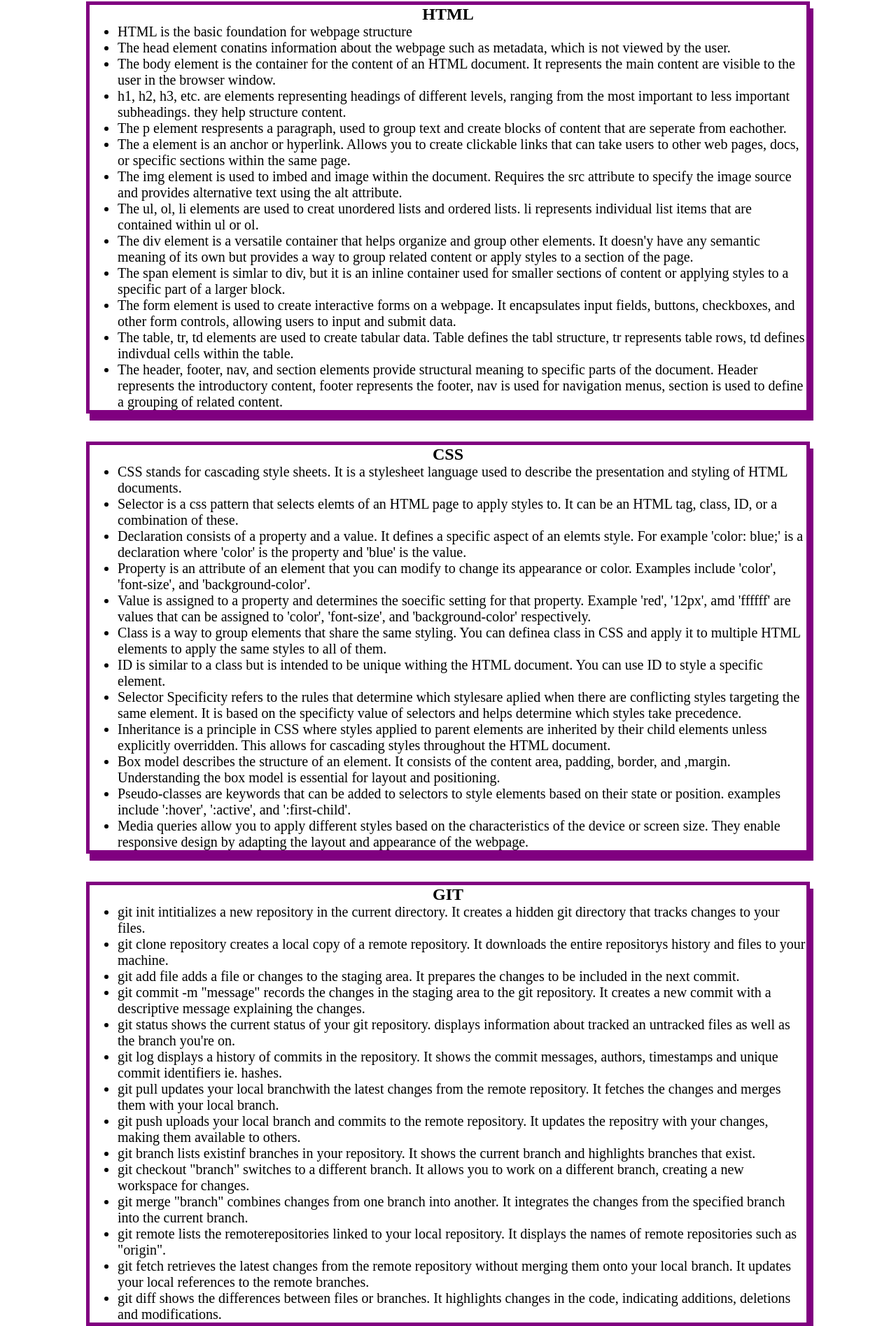
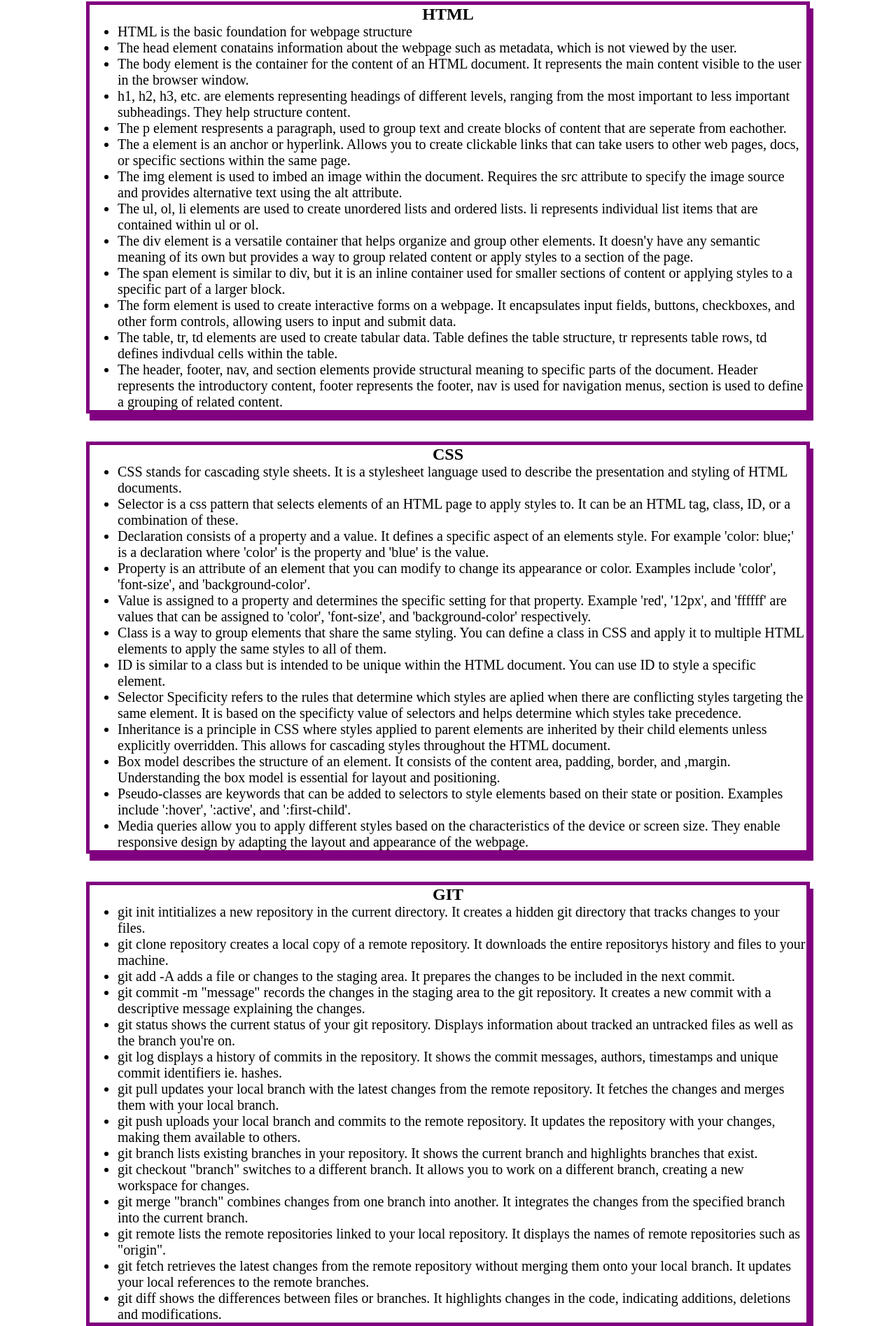
Before and after one commit to ejm730/prework-study-guide, a plain HTML site: page index.html in a window 1280 px wide. Shown: the part 218-2113 px from the top of the page at 70% size. Drawn offline with Linux system fonts and the light colour scheme.

Commit message:
<completed spellcheck>

```diff
--- a/index.html
+++ b/index.html
@@ -19,17 +19,17 @@
         <ul>
 
           <li>HTML is the basic foundation for webpage structure</li>
-          <li>The head element conatins information about the webpage such as metadata, which is not viewed by the user.</li>
-          <li>The body element is the container for the content of an HTML document. It represents the main content are visible to the user in the browser window.</li>
-          <li>h1, h2, h3, etc. are elements representing headings of different levels, ranging from the most important to less important subheadings. they help structure content.</li>
+          <li>The head element conatains information about the webpage such as metadata, which is not viewed by the user.</li>
+          <li>The body element is the container for the content of an HTML document. It represents the main content visible to the user in the browser window.</li>
+          <li>h1, h2, h3, etc. are elements representing headings of different levels, ranging from the most important to less important subheadings. They help structure content.</li>
           <li>The p element respresents a paragraph, used to group text and create blocks of content that are seperate from eachother.</li>
           <li>The a element is an anchor or hyperlink. Allows you to create clickable links that can take users to other web pages, docs, or specific sections within the same page.</li>
-          <li>The img element is used to imbed and image within the document. Requires the src attribute to specify the image source and provides alternative text using the alt attribute.</li>
-          <li>The ul, ol, li elements are used to creat unordered lists and ordered lists. li represents individual list items that are contained within ul or ol.</li>
+          <li>The img element is used to imbed an image within the document. Requires the src attribute to specify the image source and provides alternative text using the alt attribute.</li>
+          <li>The ul, ol, li elements are used to create unordered lists and ordered lists. li represents individual list items that are contained within ul or ol.</li>
           <li>The div element is a versatile container that helps organize and group other elements. It doesn'y have any semantic meaning of its own but provides a way to group related content or apply styles to a section of the page.</li>
-          <li>The span element is simlar to div, but it is an inline container used for smaller sections of  content or applying styles to a specific part of a larger block.</li>
+          <li>The span element is similar to div, but it is an inline container used for smaller sections of content or applying styles to a specific part of a larger block.</li>
           <li>The form element is used to create interactive forms on a webpage. It encapsulates input fields, buttons, checkboxes, and other form controls, allowing users to input and submit data.</li>
-          <li>The table, tr, td elements are used to create tabular data. Table defines the tabl structure, tr represents table rows, td defines indivdual cells within the table.</li>
+          <li>The table, tr, td elements are used to create tabular data. Table defines the table structure, tr represents table rows, td defines indivdual cells within the table.</li>
           <li>The header, footer, nav, and section elements provide structural meaning to specific parts of the document. Header represents the introductory content, footer represents the footer, nav is used for navigation menus, section is used to define a grouping of related content.</li>
 
 
@@ -43,16 +43,16 @@
         <ul>
 
           <li>CSS stands for cascading style sheets. It is a stylesheet language used to describe the presentation and styling of HTML documents.</li>
-          <li>Selector is a css pattern that selects elemts of an HTML page to apply styles to. It can be an HTML tag, class, ID, or a combination of these.</li>
-          <li>Declaration consists of a property and a value. It defines a specific aspect of an elemts style. For example 'color: blue;' is a declaration where 'color' is the property and 'blue' is the value.</li>
+          <li>Selector is a css pattern that selects elements of an HTML page to apply styles to. It can be an HTML tag, class, ID, or a combination of these.</li>
+          <li>Declaration consists of a property and a value. It defines a specific aspect of an elements style. For example 'color: blue;' is a declaration where 'color' is the property and 'blue' is the value.</li>
           <li>Property is an attribute of an element that you can modify to change its appearance or color. Examples include 'color', 'font-size', and 'background-color'.</li>
-          <li>Value is assigned to a property and determines the soecific setting for that property. Example 'red', '12px', amd 'ffffff' are values that can be assigned to 'color', 'font-size', and 'background-color' respectively.</li>
-          <li>Class is a way to group elements that share the same styling. You can definea class in CSS and apply it to multiple HTML elements to apply the same styles to all of them. </li>
-          <li>ID is similar to a class but is intended to be unique withing the HTML document. You can use ID to style a specific element.</li>
-          <li>Selector Specificity refers to the rules that determine which stylesare aplied when there are conflicting styles targeting the same element. It is based on the specificty value of selectors and helps determine which styles take precedence.</li>
+          <li>Value is assigned to a property and determines the specific setting for that property. Example 'red', '12px', and 'ffffff' are values that can be assigned to 'color', 'font-size', and 'background-color' respectively.</li>
+          <li>Class is a way to group elements that share the same styling. You can define a class in CSS and apply it to multiple HTML elements to apply the same styles to all of them. </li>
+          <li>ID is similar to a class but is intended to be unique within the HTML document. You can use ID to style a specific element.</li>
+          <li>Selector Specificity refers to the rules that determine which styles are aplied when there are conflicting styles targeting the same element. It is based on the specificty value of selectors and helps determine which styles take precedence.</li>
           <li>Inheritance is a principle in CSS where styles applied to parent elements are inherited by their child elements unless explicitly overridden. This allows for cascading styles throughout the HTML document.</li>
           <li>Box model describes the structure of an element. It consists of the content area, padding, border, and ,margin. Understanding the box model is essential for layout and positioning.</li>
-          <li>Pseudo-classes are keywords that can be added to selectors to style elements based on their state or position. examples include ':hover', ':active', and ':first-child'.</li>
+          <li>Pseudo-classes are keywords that can be added to selectors to style elements based on their state or position. Examples include ':hover', ':active', and ':first-child'.</li>
           <li>Media queries allow you to apply different styles based on the characteristics of the device or screen size. They enable responsive design by adapting the layout and appearance of the webpage.</li>
 
 
@@ -66,16 +66,16 @@
 
           <li>git init intitializes a new repository in the current directory. It creates a hidden git directory that tracks changes to your files.</li>
           <li>git clone repository creates a local copy of a remote repository. It downloads the entire repositorys history and files to your machine.</li>
-          <li>git add file adds a file or changes to the staging area. It prepares the changes to be included in the next commit.</li>
+          <li>git add -A adds a file or changes to the staging area. It prepares the changes to be included in the next commit.</li>
           <li>git commit -m "message" records the changes in the staging area to the git repository. It creates a new commit with a descriptive message explaining the changes.</li>
-          <li>git status shows the current status of your git repository. displays information about tracked an untracked files as well as the branch you're on.</li>
+          <li>git status shows the current status of your git repository. Displays information about tracked an untracked files as well as the branch you're on.</li>
           <li>git log displays a history of commits in the repository. It shows the commit messages, authors, timestamps and unique commit identifiers ie. hashes.</li>
-          <li>git pull updates your local branchwith the latest changes from the remote repository. It fetches the changes and merges them with your local branch.</li>
-          <li>git push uploads your local branch and commits to the remote repository. It updates the repositry with your changes, making them available to others.</li>
-          <li>git branch lists existinf branches in your repository. It shows the current branch and highlights branches that exist.</li>
+          <li>git pull updates your local branch with the latest changes from the remote repository. It fetches the changes and merges them with your local branch.</li>
+          <li>git push uploads your local branch and commits to the remote repository. It updates the repository with your changes, making them available to others.</li>
+          <li>git branch lists existing branches in your repository. It shows the current branch and highlights branches that exist.</li>
           <li>git checkout "branch" switches to a different branch. It allows you to work on a different branch, creating a new workspace for changes.</li>
           <li>git merge "branch" combines changes from one branch into another. It integrates the changes from the specified branch into the current branch.</li>
-          <li>git remote lists the remoterepositories linked to your local repository. It displays the names of remote repositories such as "origin".</li>
+          <li>git remote lists the remote repositories linked to your local repository. It displays the names of remote repositories such as "origin".</li>
           <li>git fetch retrieves the latest changes from the remote repository without merging them onto your local branch. It updates your local references to the remote branches.</li>
           <li>git diff shows the differences between files or branches. It highlights changes in the code, indicating additions, deletions and modifications.</li>
 
@@ -89,13 +89,13 @@
 
           <li>JavaScript is a high level, interpreted programming language that adds interactivity and dynamic behavior to web pages. It is primarily used for client side scripting in web development.</li>
           <li>Variable is a named container that stores data. It represents a memory location where values can be stored and retrieved during the execution of a javascript program.</li>
-          <li>Function is a block of reusable code that performs a specific task. It can accep inputs called parameters</li>
-          <li>Conditional statements allow you to make decisons in your code based on certain conditions. the most common conditional statements in JavaScript are 'if', 'else if', and 'else'.</li>
-          <li>Looping Statements enable you to repeat a block of code multiple times. JavaScript provides variuos looping constructs such as 'for', 'while', and 'do-while' loops.</li>
+          <li>Function is a block of reusable code that performs a specific task. It can accept inputs called parameters</li>
+          <li>Conditional statements allow you to make decisons in your code based on certain conditions. The most common conditional statements in JavaScript are 'if', 'else if', and 'else'.</li>
+          <li>Looping Statements enable you to repeat a block of code multiple times. JavaScript provides various looping constructs such as 'for', 'while', and 'do-while' loops.</li>
           <li>Event is an action or occurence, such as a button click or page load, that can trigger JavaScript code to execute. Event handling allows you to respond to these events and perform actions accordingly.</li>
           <li>DOM 'Document Object Model' represents the structure of an HTML document as a heirarchical tree of objects. Javascript can interact with the DOM, allowing you to access and manipulate elements, modify their properties, and respond to user interactions.</li>
           <li>Callback Function is a function that is passed as an argument to another function and is executed later when a certain event or condition occurs. Callback functions are commonly used in asynchronous operations and event handling.</li>
-          <li>Error Handling: JavaScript provides mechanisms for handling erros and exceptions that occur during program execution. This allows you to catch and handle errors gravefully, preventing them from crashing your program.</li>
+          <li>Error Handling: JavaScript provides mechanisms for handling errors and exceptions that occur during program execution. This allows you to catch and handle errors gracefully, preventing them from crashing your program.</li>
           <li>Scope defines the accessibility and visibilty of variables and functions within a JavaScript program. Understanding scope is crucial for managing variable lifetimes and avoiding naming conflicts.</li>
           <li>Comments are non-executable lines in your code that provide explanations or notes for yourself and other developers. They are ignored by JavaScript interpreter.</li>
           <li>Data types:</li>
```
